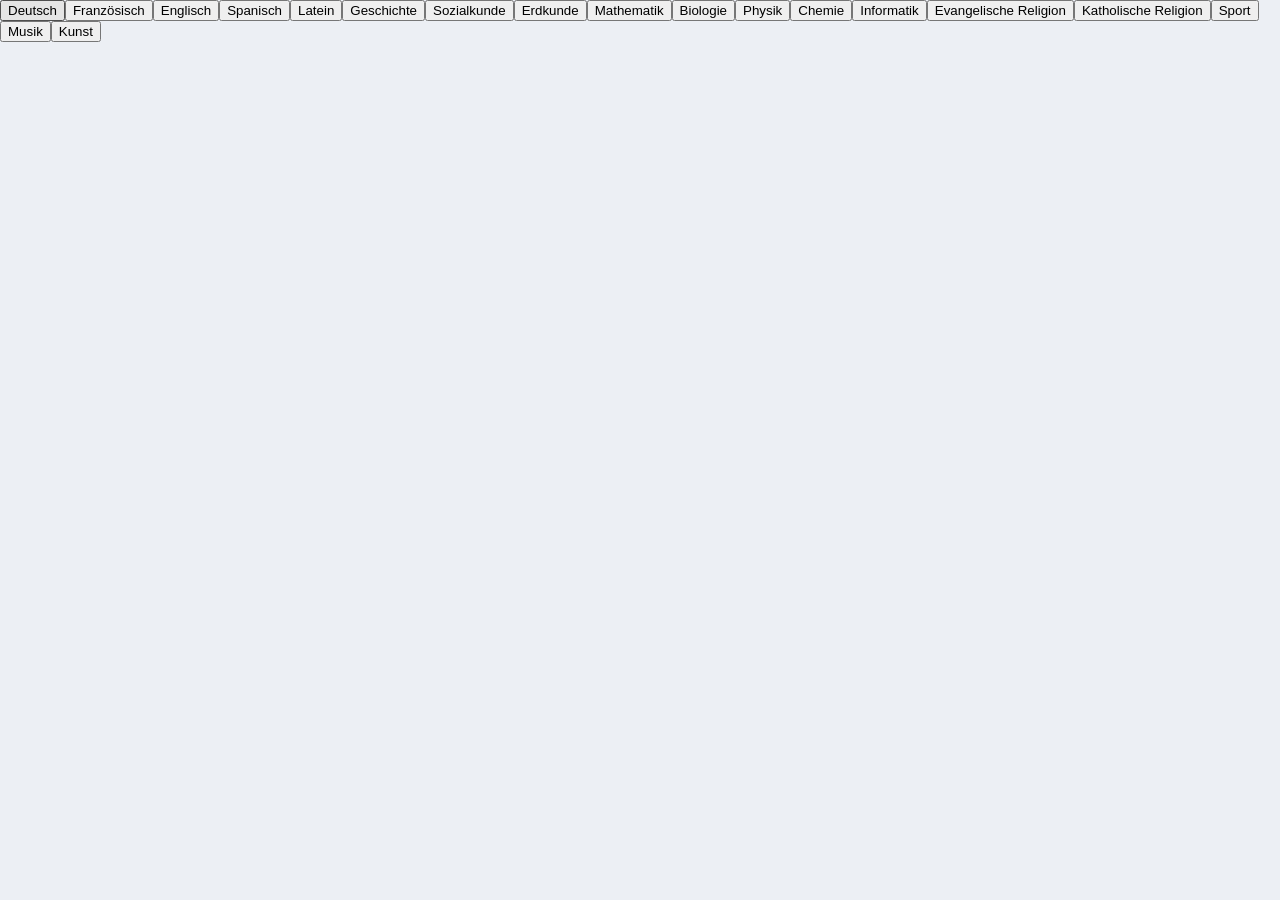
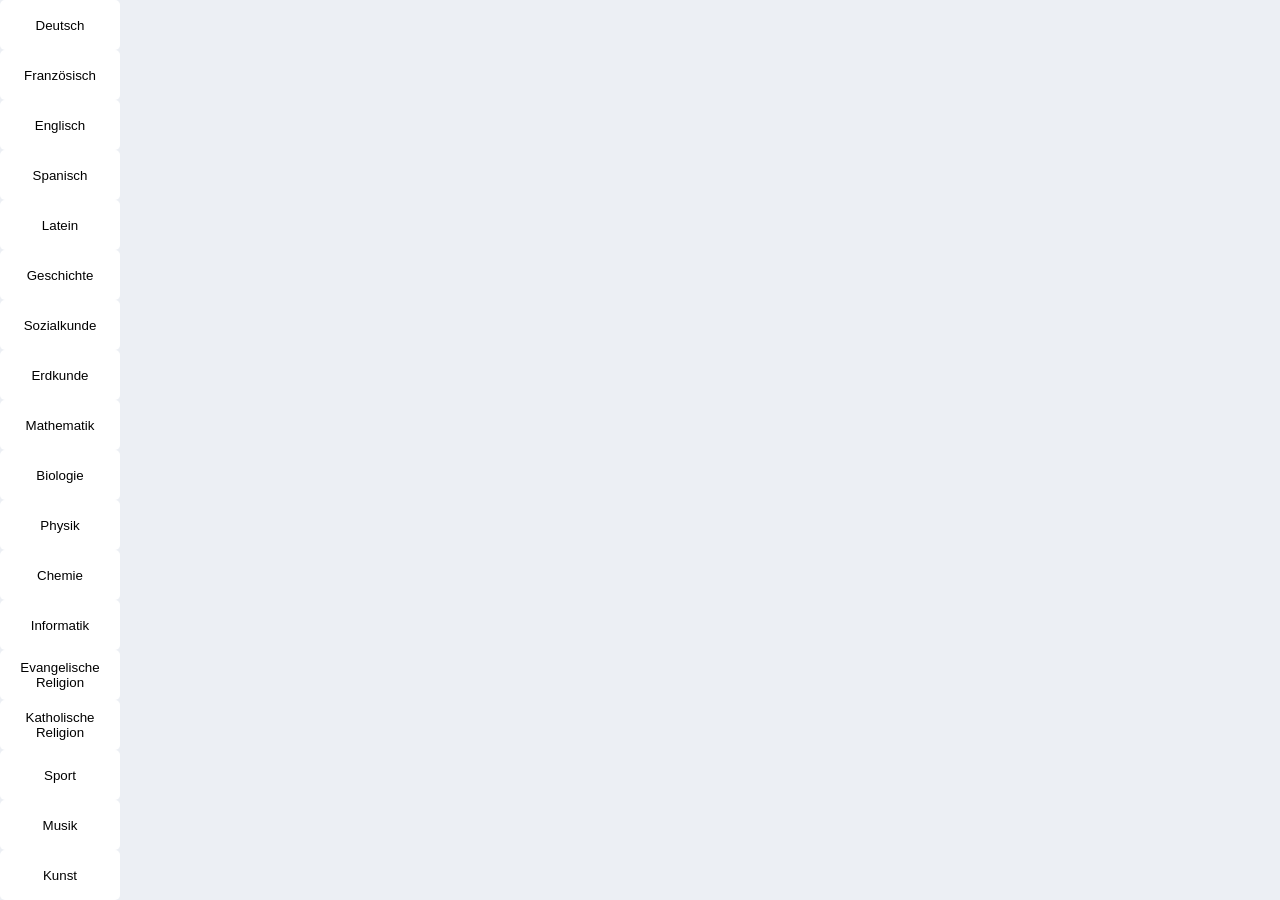
Before and after one commit to mikareich/course-planner, a React (Create React App) app: page / in a window 1280 px wide. Before the commit the page ends 800 px from the top, so only its background shows below. Built offline with nearby package versions, Linux system fonts and the light colour scheme.

Commit message:
design course item

```diff
--- a/src/components/CourseItem.jsx
+++ b/src/components/CourseItem.jsx
@@ -26,7 +26,8 @@ function CourseItem({ name }) {
 
   return (
     <button
-      className={`${selected && "selected"} ${disabled && "disabled"}`}
+      className={`course-item
+      ${selected && "selected"} ${disabled && "disabled"}`}
       type="button"
       onClick={toggleCourse}
     >
--- a/src/styles/index.css
+++ b/src/styles/index.css
@@ -21,3 +21,14 @@ body {
   background-color: var(--bg);
   color: var(--text);
 }
+
+.course-item {
+  width: 120px;
+  height: 50px;
+  border-radius: 5px;
+  display: flex;
+  align-items: center;
+  justify-content: center;
+  background-color: var(--bg-accent);
+  border: none;
+}
```
